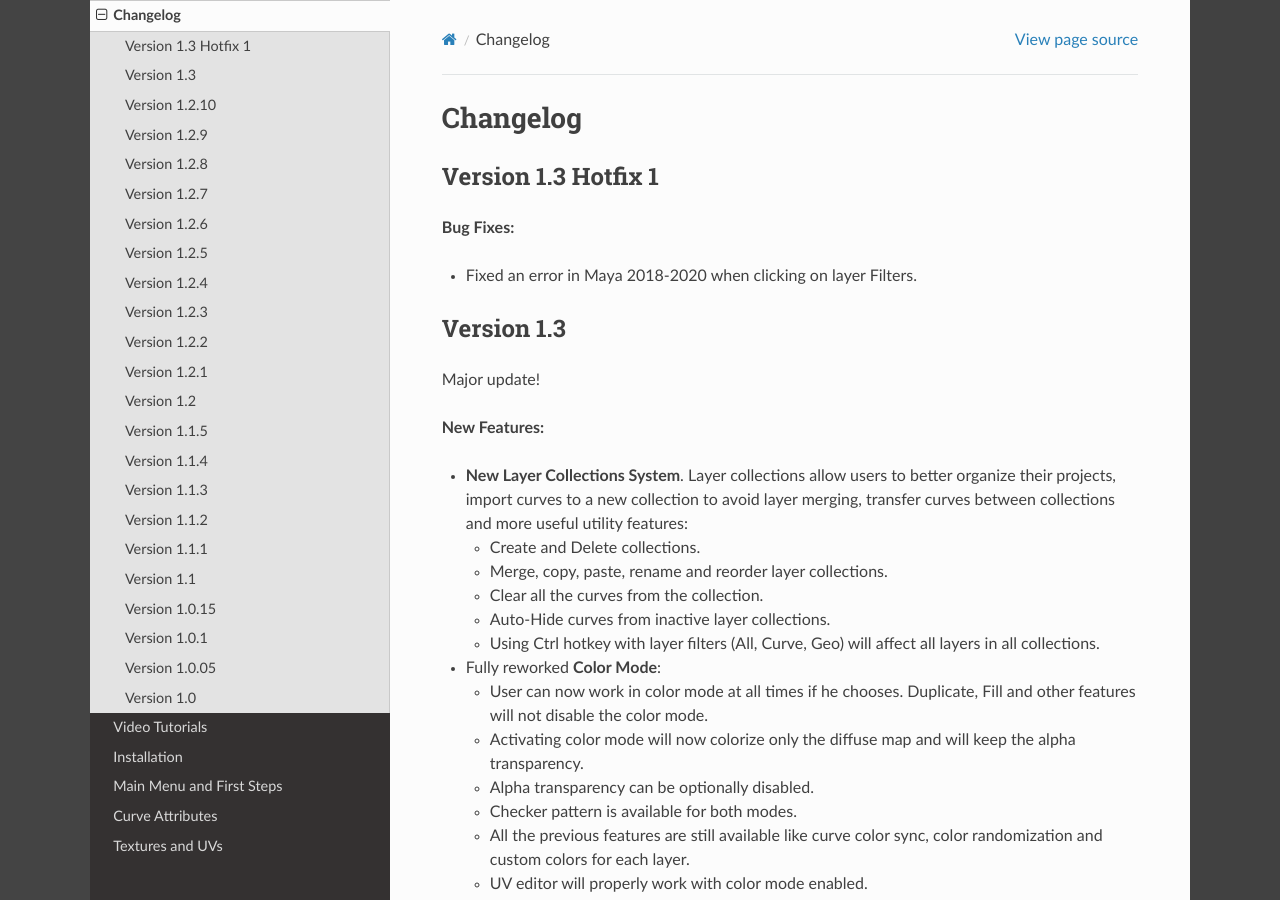
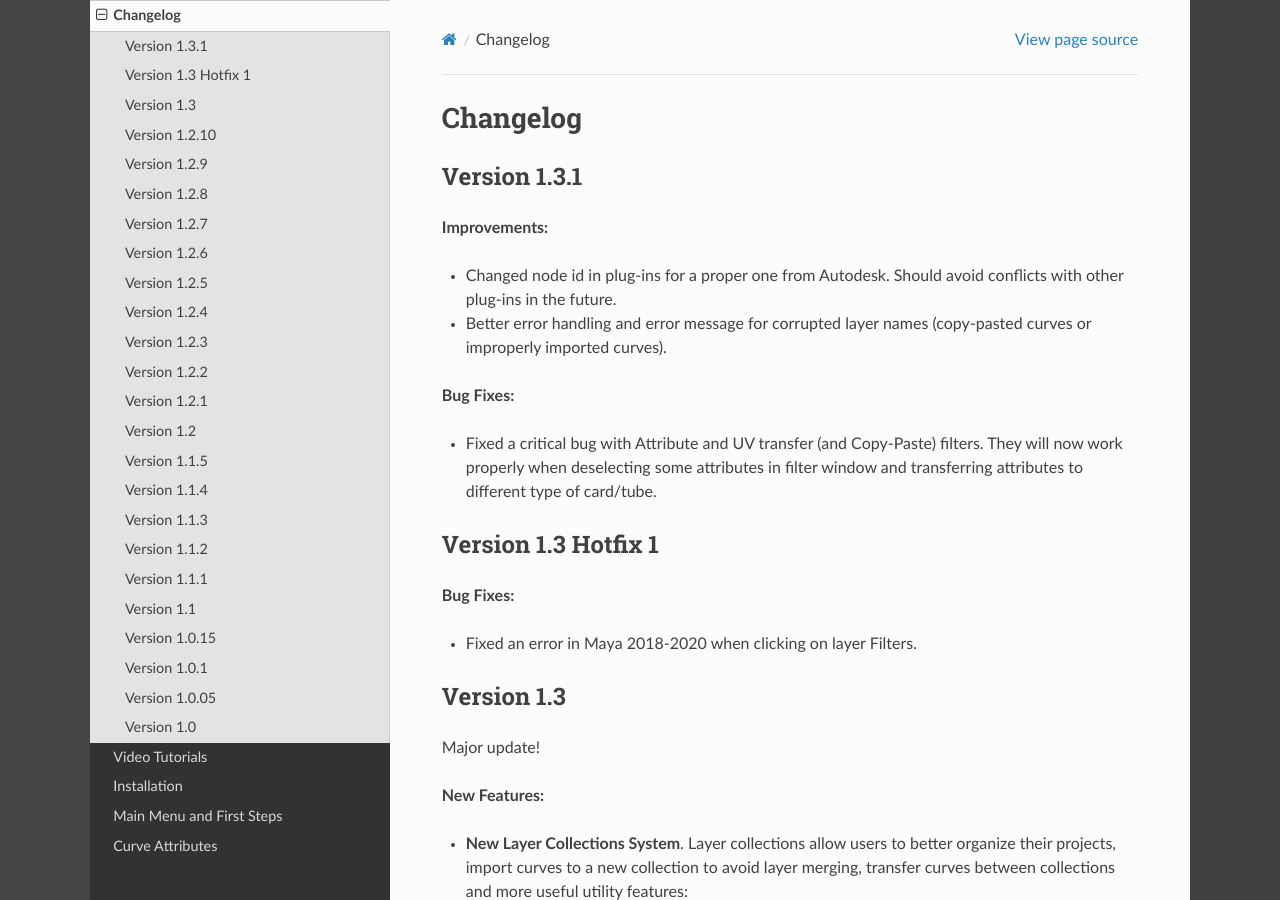
Before and after one commit to Video-Nomad/gs-curvetools-docs, a Sphinx documentation site: the page built from docs/source/changelog.rst, in a window 1280 px wide and 900 px high. Built offline with Sphinx 7.4.7 and the Read the Docs theme 2.0.0, drawn with Linux system fonts in a browser that asks for light colours; pages that are not in the unit, such as notebooks, are missing from menus.

Commit message:
v1.3.1 Changelog

```diff
--- a/docs/source/changelog.rst
+++ b/docs/source/changelog.rst
@@ -4,6 +4,17 @@
 Changelog
 #########
 
+Version 1.3.1
+^^^^^^^^^^^^^
+
+**Improvements:**
+
+- Changed node id in plug-ins for a proper one from Autodesk. Should avoid conflicts with other plug-ins in the future.
+- Better error handling and error message for corrupted layer names (copy-pasted curves or improperly imported curves).
+
+**Bug Fixes:**
+
+- Fixed a critical bug with Attribute and UV transfer (and Copy-Paste) filters. They will now work properly when deselecting some attributes in filter window and transferring attributes to different type of card/tube.
 
 Version 1.3 Hotfix 1
 ^^^^^^^^^^^^^^^^^^^^
```
